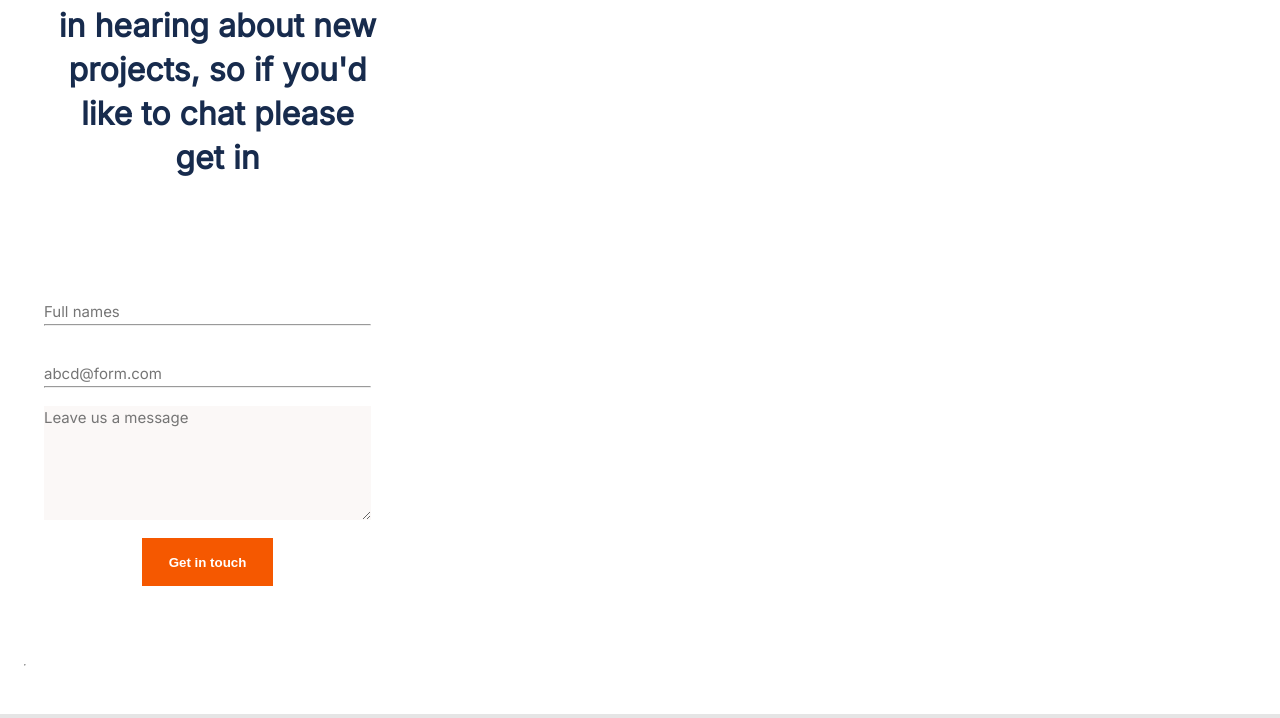
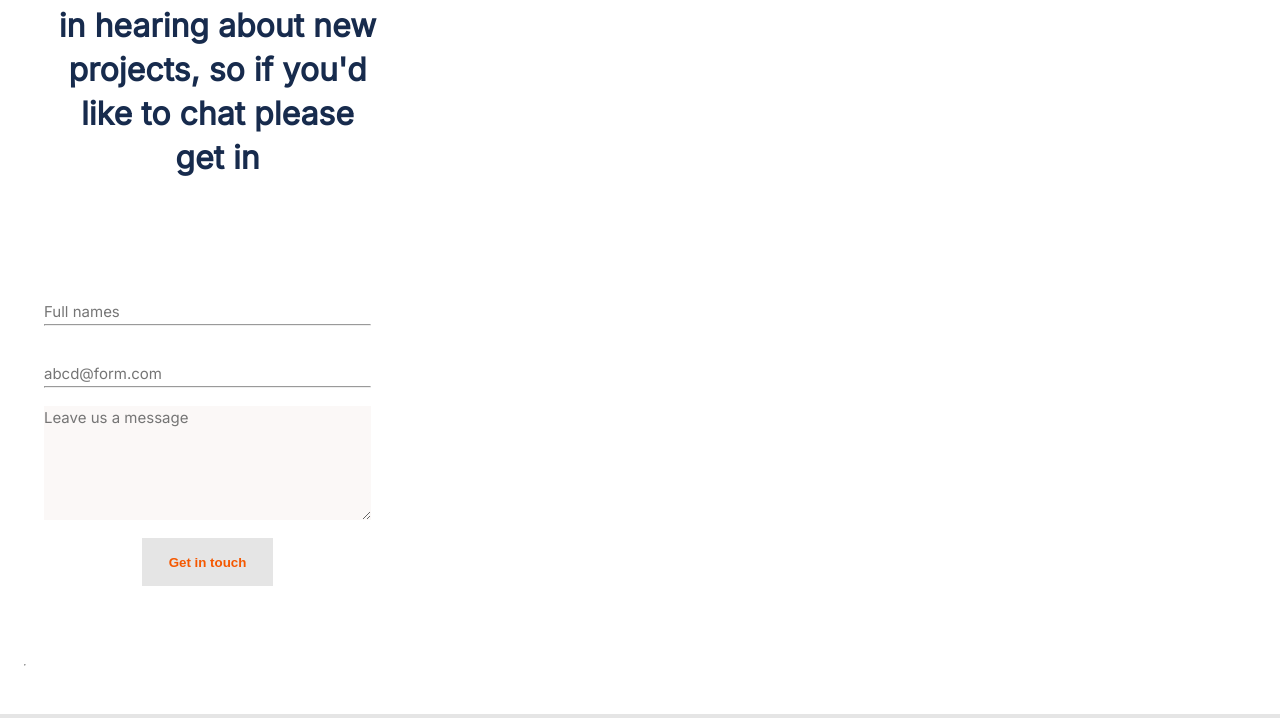
Before and after one commit to 3nityGitHub/Mobile-portfolio-setup, a website: page index.html in a window 1280 px wide. In both pictures the pointer is over the button "Get in touch". Shown: the part 5800-6518 px from the top of the page. Drawn offline with Linux system fonts and the light colour scheme.

Commit message:
Add hover effect on the button.

```diff
--- a/styles.css
+++ b/styles.css
@@ -607,3 +607,13 @@
   order: 0;
   flex-grow: 0;
 }
+
+.get_in_touch_button:hover{
+  background: #e5e5e5;
+  color: #f55800
+}
+
+.get_in_touch_button:focus{
+  background: #e05304;
+  color: #fff;
+}
```
